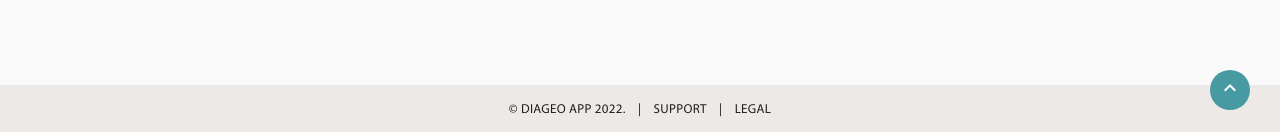
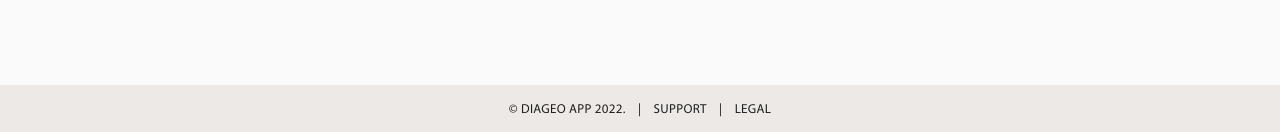
Before and after one commit to marmihajl/diageo-backoffice, an Angular app: page / in a window 1280 px wide. Shown: the part 665-797 px from the top of the page. Built offline with nearby package versions, Linux system fonts and the light colour scheme; no server answers; a web font is replaced by a local one.

Commit message:
refactor

```diff
--- a/src/app/shared/main-nav/main-nav.component.html
+++ b/src/app/shared/main-nav/main-nav.component.html
@@ -105,9 +105,6 @@
   </main>
   <footer>
     <mat-toolbar class="small-row">
-      <a class="go-top-button">
-        <mat-icon>expand_less</mat-icon>
-      </a>
       <div class="uppercase-font">
         © DIAGEO APP 2022. &nbsp;&nbsp; | &nbsp;&nbsp; SUPPORT &nbsp;&nbsp; | &nbsp;&nbsp; LEGAL
       </div>
```
